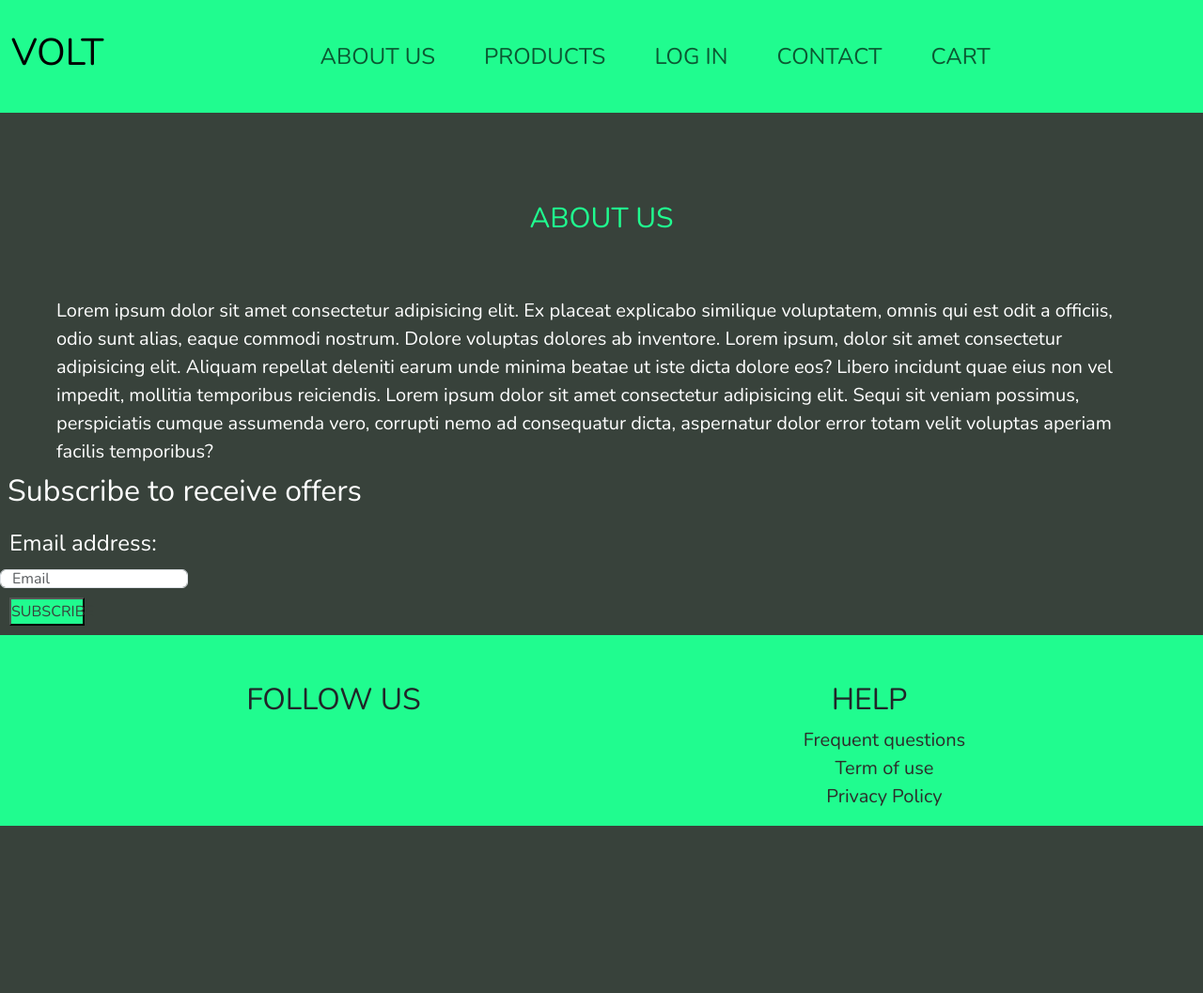
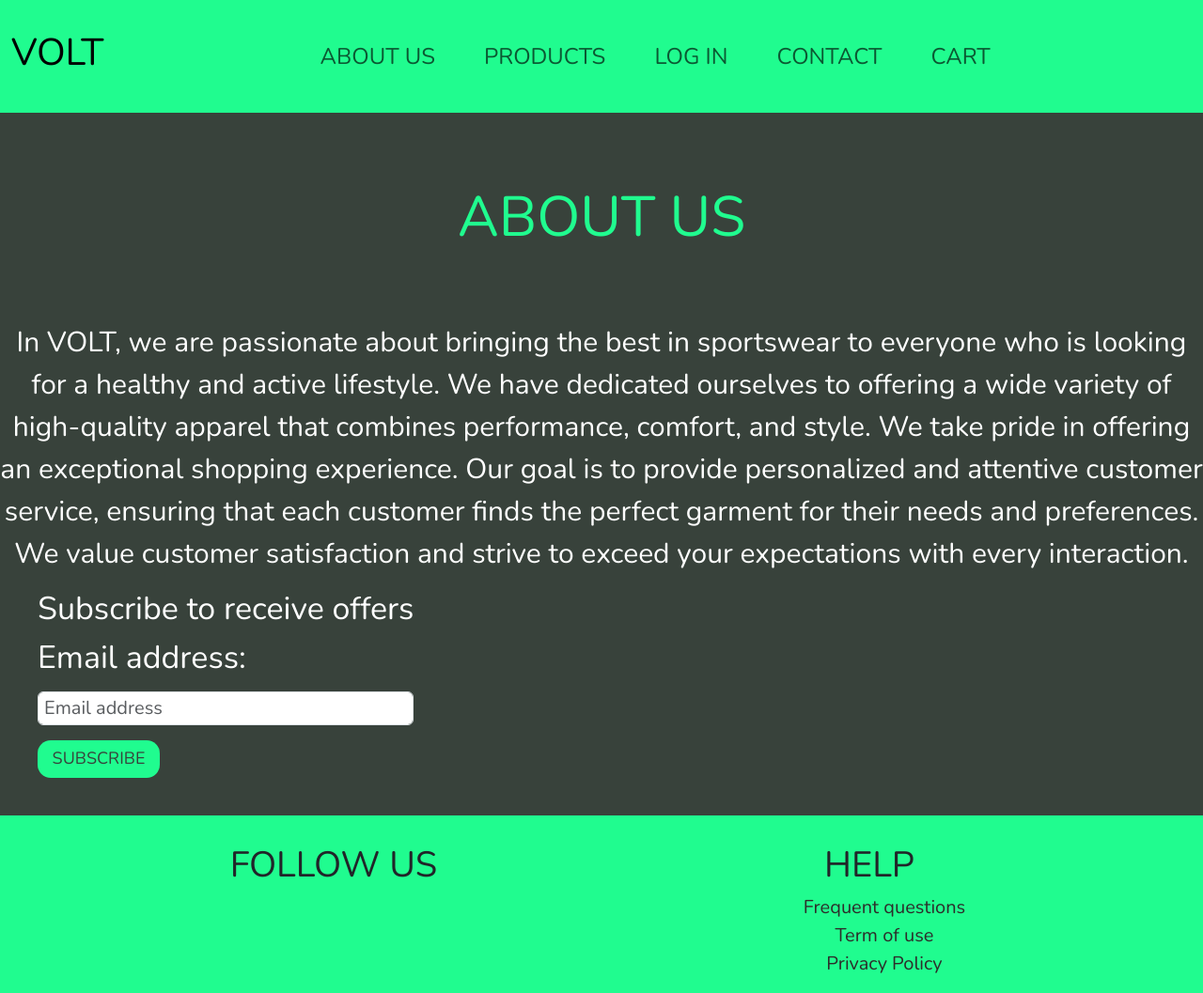
Before and after one commit to tobi-24/volt, a website: page pages/about-us.html in a window 1280 px wide. Shown: the whole page at 94% size. Before the commit the page ends 879 px from the top, so only its background shows below. Drawn offline with nearby package versions, Linux system fonts and the light colour scheme.

Commit message:
empeze con el scss de about us, puse el texto y cambie la ultima div del body de about us

```diff
--- a/pages/about-us.html
+++ b/pages/about-us.html
@@ -40,11 +40,11 @@
         </header>
         <main>
             <h2 class="subtitles">ABOUT US</h2>
-            <p class="about-us-text">Lorem ipsum dolor sit amet consectetur adipisicing elit. Ex placeat explicabo similique voluptatem, omnis qui est odit a officiis, odio sunt alias, eaque commodi nostrum. Dolore voluptas dolores ab inventore. Lorem ipsum, dolor sit amet consectetur adipisicing elit. Aliquam repellat deleniti earum unde minima beatae ut iste dicta dolore eos? Libero incidunt quae eius non vel impedit, mollitia temporibus reiciendis. Lorem ipsum dolor sit amet consectetur adipisicing elit. Sequi sit veniam possimus, perspiciatis cumque assumenda vero, corrupti nemo ad consequatur dicta, aspernatur dolor error totam velit voluptas aperiam facilis temporibus?</p>
+            <p class="about-us-text">In VOLT, we are passionate about bringing the best in sportswear to everyone who is looking for a healthy and active lifestyle. We have dedicated ourselves to offering a wide variety of high-quality apparel that combines performance, comfort, and style. We take pride in offering an exceptional shopping experience. Our goal is to provide personalized and attentive customer service, ensuring that each customer finds the perfect garment for their needs and preferences. We value customer satisfaction and strive to exceed your expectations with every interaction.</p>
             <h2 id="aboutUsOffers">Subscribe to receive offers</h2>
             <div class="form-container">
                 <label for="email" class="form-label">Email address:</label>
-                <input type="email" class="form-control" id="email" aria-describedby="emailHelp" placeholder="Email">
+                <input type="email" class="form-control" id="email" aria-describedby="emailHelp" placeholder="Email address">
                 <button type="submit" class="subscribe-btn">SUBSCRIBE</button>
             </div>
         </main>
@@ -53,7 +53,7 @@
                 <div class="row">
 
                   <div class="col">
-                    <h3 id="followUs">FOLLOW US</h3>
+                    <h3>FOLLOW US</h3>
                     <a href="https://www.instagram.com/" target="_blank"><i class="fa-brands fa-instagram"></i></a>
                     <a href="https://www.facebook.com/" target="_blank"><i class="fa-brands fa-facebook" id="icons"></i></a>
                     <a href="#" target="_blank"><i class="fa-brands fa-whatsapp" id="icons"></i></a>
--- a/scss/components/buttons.scss
+++ b/scss/components/buttons.scss
@@ -12,11 +12,14 @@
 
 //ABOUT US
 .subscribe-btn{
-    width: 80px;
-    height: 30px;
-    background-color: #20FC8F;
-    color: #38423B;
-    margin: 10px;
+    font-size: 18px;
+    width: 130px;
+    height: 40px;
+    border-radius: 14px;
+    border-style: none;
+    background-color: $primary-color;
+    color: $seconadary-color;
+    margin: 6px 40px 40px 40px;
 }
 
 //CART
--- a/scss/layout/footer.scss
+++ b/scss/layout/footer.scss
@@ -1,8 +1,8 @@
 footer{
     background-color: $primary-color;
-    h3 {
-        margin-top: 50px;
-        font-size: 32px;
+    h3{
+        margin-top: 30px;
+        font-size: 38px;
     }
     #help{
         list-style-type: none;
--- a/scss/layout/main.scss
+++ b/scss/layout/main.scss
@@ -9,7 +9,7 @@ body{
 .subtitles{
     color: $primary-color;
     text-align: center;
-    font-size: 30px;
+    font-size: 60px;
     padding: 15px;
-    margin: 80px 0px 50px 0px;
+    margin: 60px 0px 60px 0px;
 }
--- a/scss/pages/about-us.scss
+++ b/scss/pages/about-us.scss
@@ -1,11 +1,29 @@
 main{
     .about-us-text{
-        color: #ffffff;
-        margin: 0px 60px 0px 60px;
-        font-size: 20px;
+        color: $seventh-color;
+        font-size: 30px;
+        display: flex;
+        align-items: center;
+        justify-content: center;
+        text-align: center;
     }
     #aboutUsOffers{
-        margin: 8px;
-        color: #ffffff
+        font-size: 34px;
+        margin: 10px 10px 0px 40px;
+        color: $seventh-color;
+    }
+    .form-container{
+        .form-label{
+            font-size: 34px;
+            color: $seventh-color;
+            margin: 6px 10px 0px 40px;
+        }
+        .form-control {
+            width: 400px;
+            height: 36px;
+            margin: 10px 10px 10px 40px;
+            padding: 6px;
+            font-size: 20px
+        }
     }
 }
--- a/scss/pages/index.scss
+++ b/scss/pages/index.scss
@@ -10,7 +10,7 @@ main{
         h2{
             color: $primary-color;
             padding: 20px;
-            font-size: 200px;
+            font-size: 160px;
             text-align: center;
             margin-top: 80px;
         }
```
Also changed, not shown: index.html (+0 -1 lines), pages/cart.html (+1 -1 lines), pages/contact.html (+1 -1 lines), pages/log-in.html (+1 -1 lines), pages/products.html (+1 -1 lines), css/app.css, css/pages/about-us.css, 1 other file.
